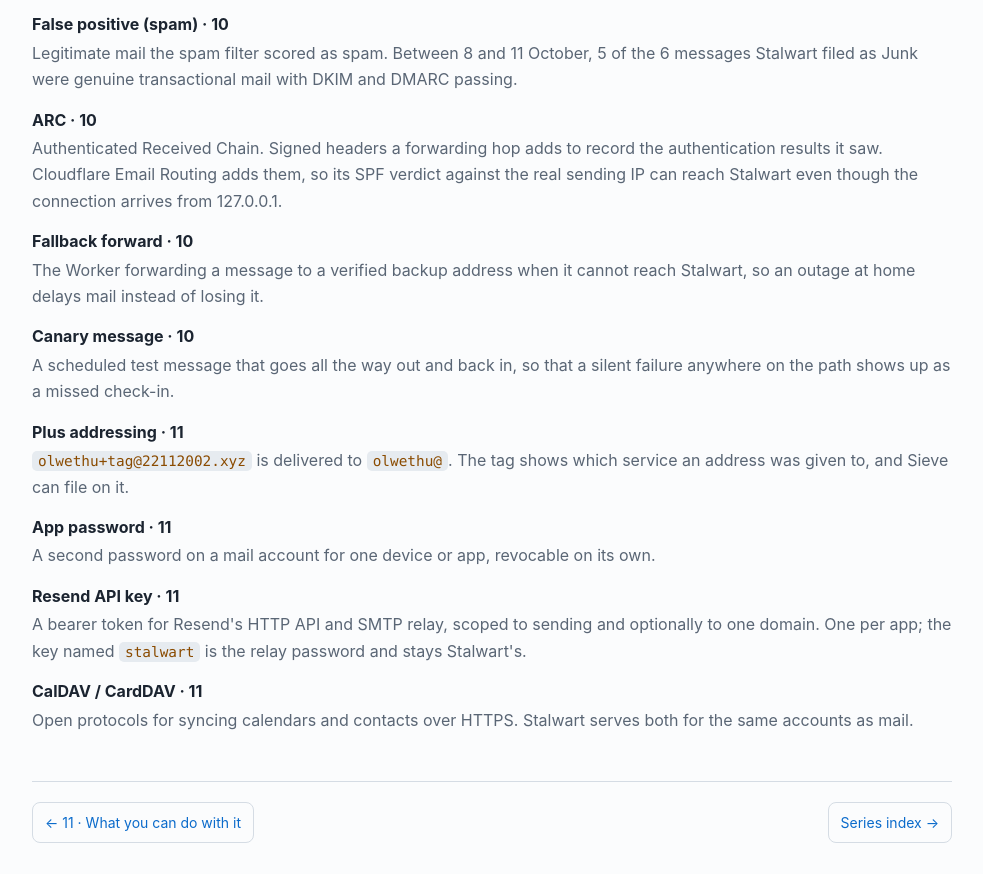
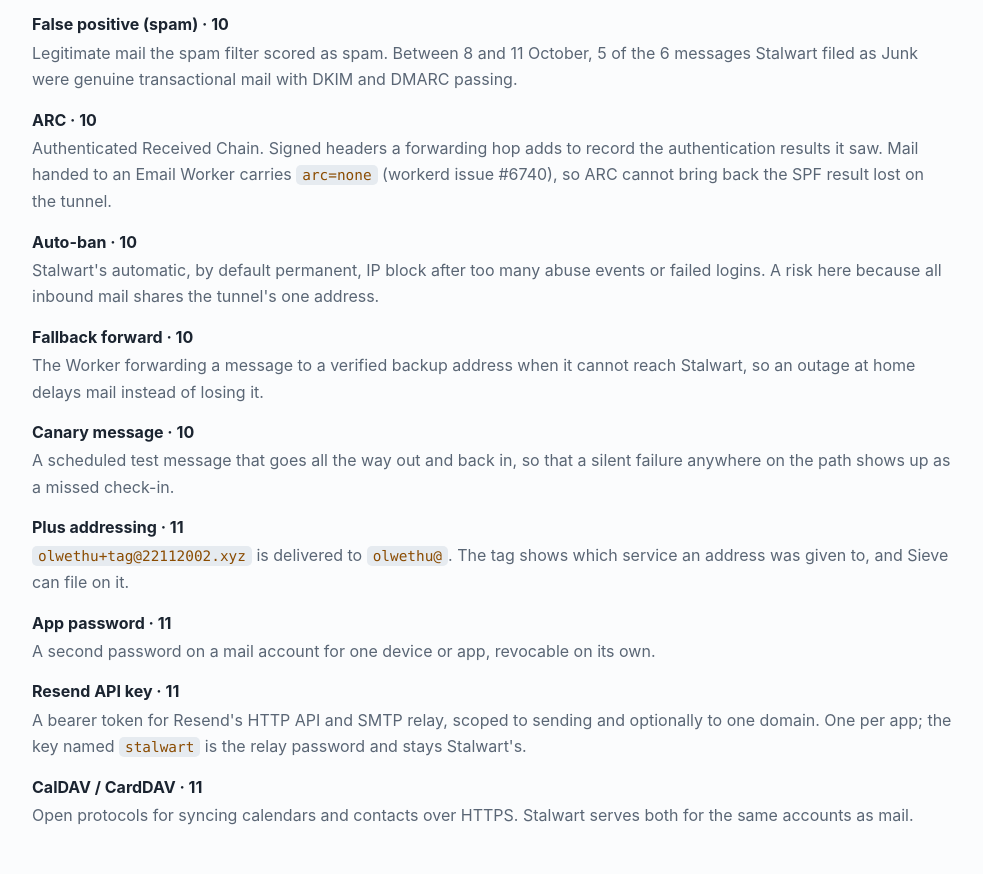
Before and after one commit to Olwethu-Dlamini/mailserver, a plain HTML site: page glossary.html in a window 1280 px wide. Shown: the part 7321-8195 px from the top of the page, without its empty margins (148-1131 px from the left). Drawn offline with Linux system fonts and the light colour scheme.

Commit message:
Glossary and part 09: correct ARC, add auto-ban and its fault row

```diff
--- a/glossary.html
+++ b/glossary.html
@@ -249,7 +249,10 @@
 <dd>Legitimate mail the spam filter scored as spam. Between 8 and 11 October, 5 of the 6 messages Stalwart filed as Junk were genuine transactional mail with DKIM and DMARC passing.</dd>
 
 <dt>ARC <span class="muted">· 10</span></dt>
-<dd>Authenticated Received Chain. Signed headers a forwarding hop adds to record the authentication results it saw. Cloudflare Email Routing adds them, so its SPF verdict against the real sending IP can reach Stalwart even though the connection arrives from 127.0.0.1.</dd>
+<dd>Authenticated Received Chain. Signed headers a forwarding hop adds to record the authentication results it saw. Mail handed to an Email Worker carries <code>arc=none</code> (workerd issue #6740), so ARC cannot bring back the SPF result lost on the tunnel.</dd>
+
+<dt>Auto-ban <span class="muted">· 10</span></dt>
+<dd>Stalwart's automatic, by default permanent, IP block after too many abuse events or failed logins. A risk here because all inbound mail shares the tunnel's one address.</dd>
 
 <dt>Fallback forward <span class="muted">· 10</span></dt>
 <dd>The Worker forwarding a message to a verified backup address when it cannot reach Stalwart, so an outage at home delays mail instead of losing it.</dd>
```
Also changed, not shown: 09-testing.html (+1 -0 lines).
